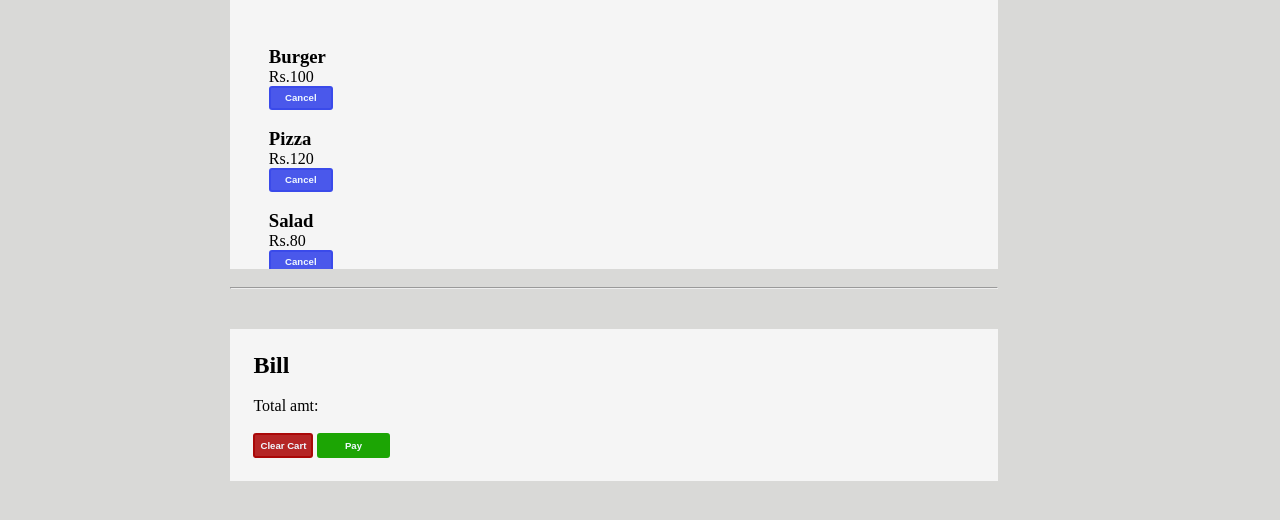
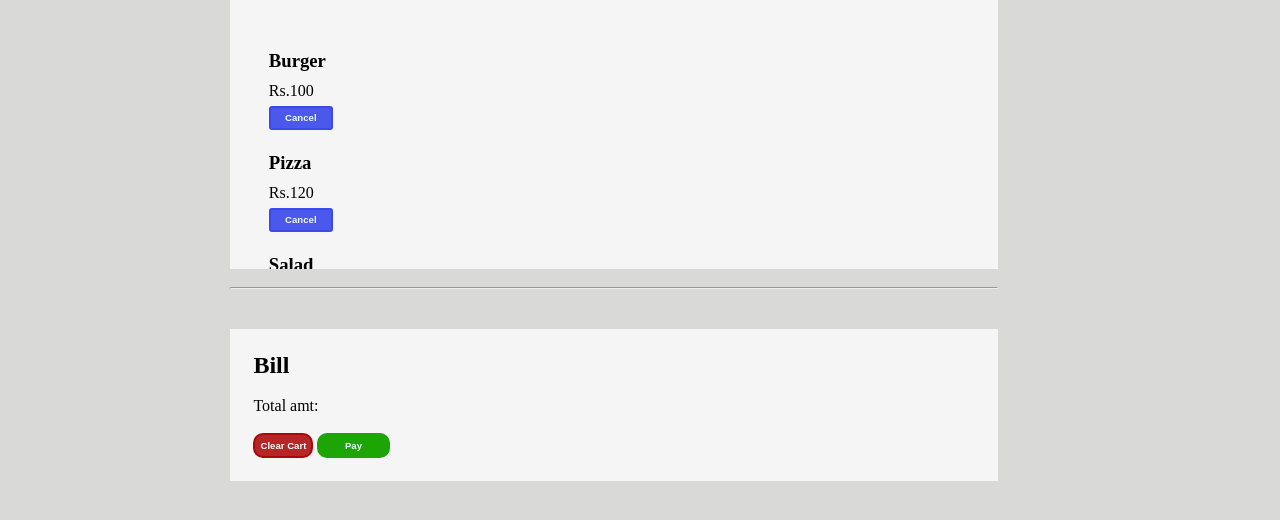
Before and after one commit to TeamPro10/MITEFood, a plain HTML site: page Html/Order.html in a window 1280 px wide. Shown: the part 206-726 px from the top of the page. Drawn offline with Linux system fonts and the light colour scheme.

Commit message:
Update order.css

```diff
--- a/css/order.css
+++ b/css/order.css
@@ -120,6 +120,7 @@
     display: flex;
     flex-direction: column;
     justify-content: space-around;
+    line-height: 30px;
   }
   .cancel {
     width: 10%;
@@ -159,11 +160,13 @@
 
   }
   #clear-cart{
+    border-radius: 10px;
     border: 2px solid #a80303dd;
     background-color: #ab0606dd;
   }
   #pay{
     width: 10%;
+    border-radius: 10px;
     border: 2px solid rgb(28, 165, 4);
     background-color: rgb(28, 165, 4);
   }
```
